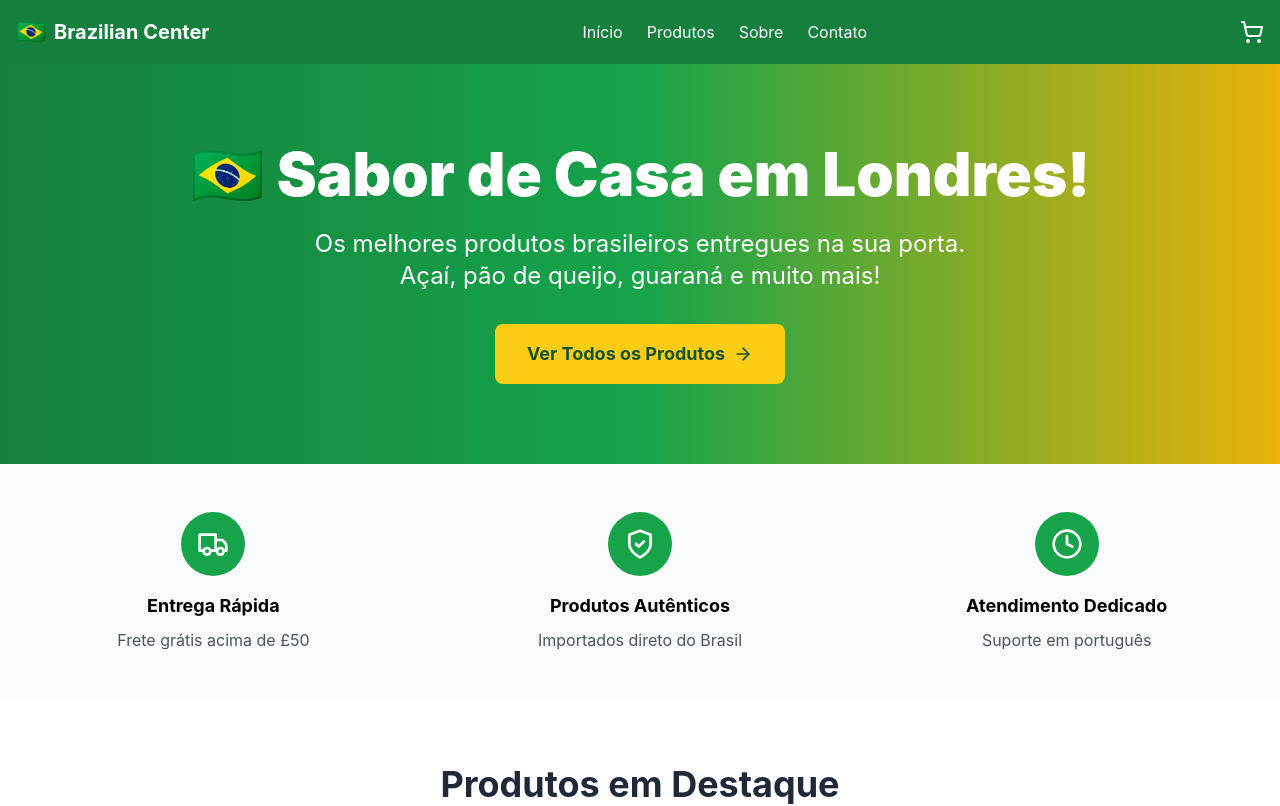
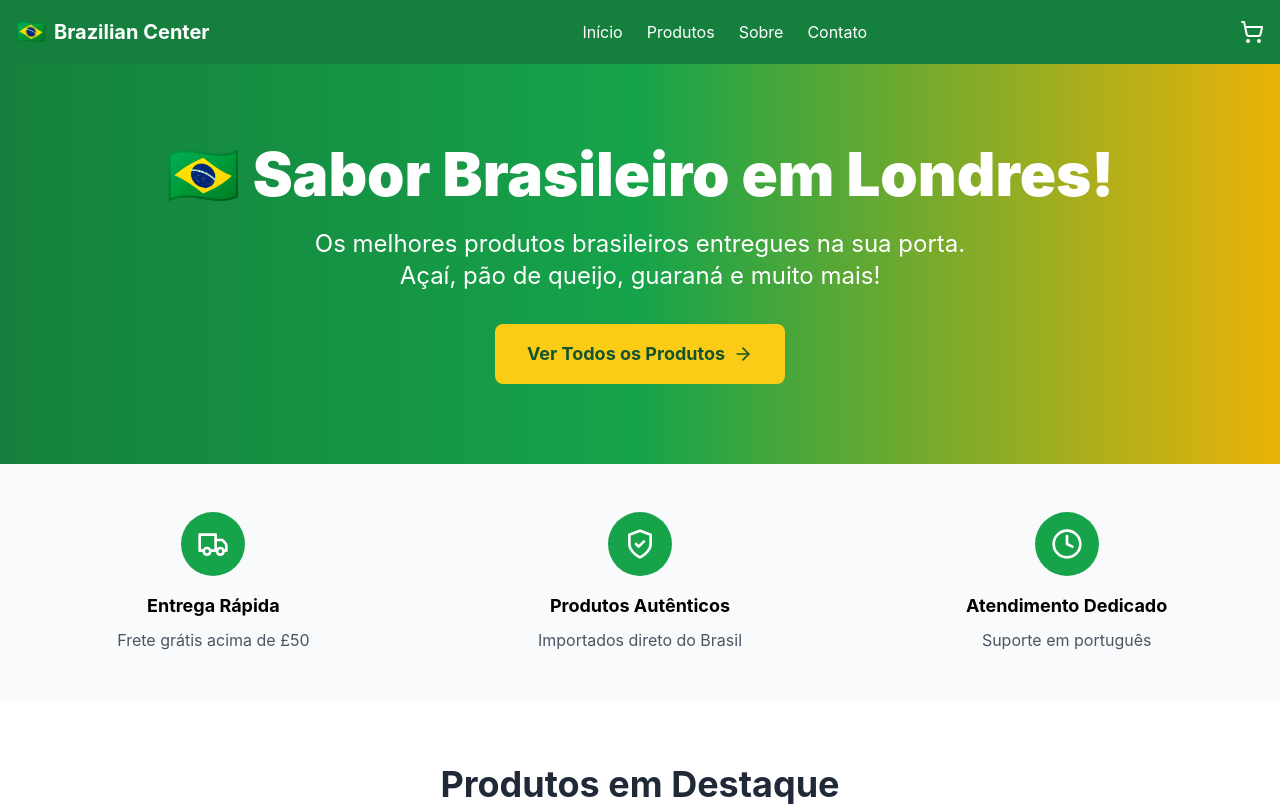
Before and after one commit to contatoantaresenergia-netizen/Mercado-Londres, a Next.js app: page / in a window 1280 px wide. Shown: the top 806 px of the page. Built offline with nearby package versions, Linux system fonts and the light colour scheme.

Commit message:
Update page.js

```diff
--- a/src/app/page.js
+++ b/src/app/page.js
@@ -61,7 +61,7 @@ export default function HomePage() {
       <section className="bg-gradient-to-r from-green-700 via-green-600 to-yellow-500 text-white">
         <div className="container mx-auto px-4 py-20 text-center">
           <h1 className="text-5xl md:text-6xl font-black mb-6">
-            🇧🇷 Sabor de Casa em Londres!
+            🇧🇷 Sabor Brasileiro em Londres!
           </h1>
           <p className="text-xl md:text-2xl mb-8 max-w-2xl mx-auto">
             Os melhores produtos brasileiros entregues na sua porta. Açaí, pão de queijo, guaraná e muito mais!
```
